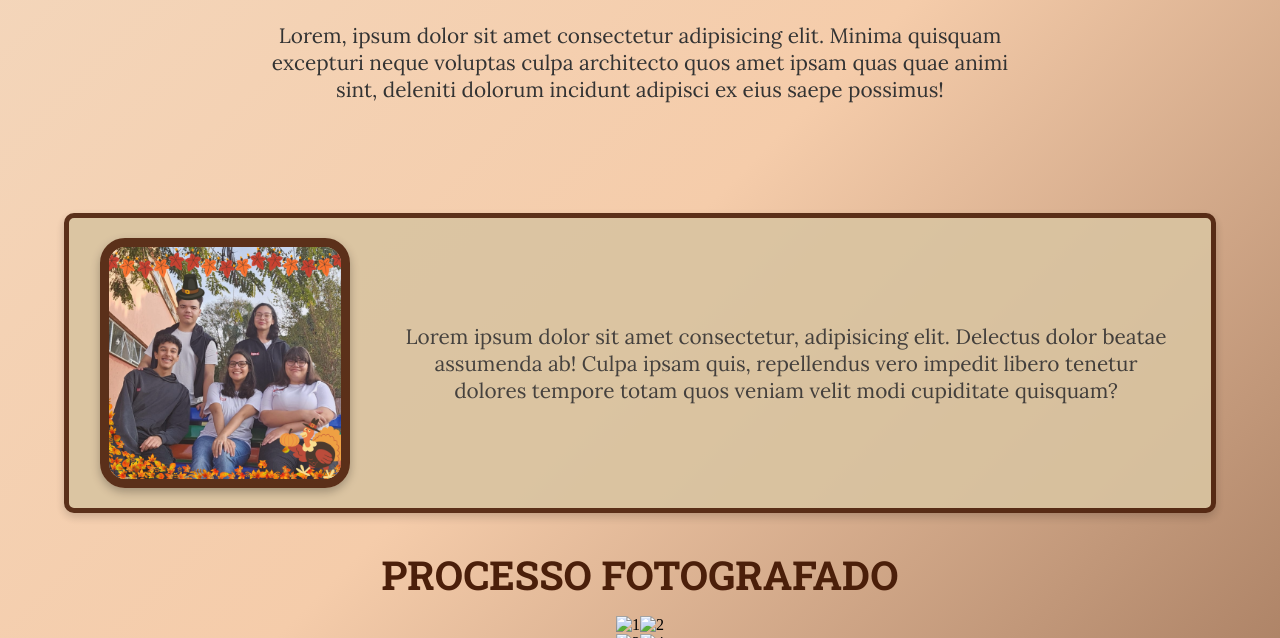
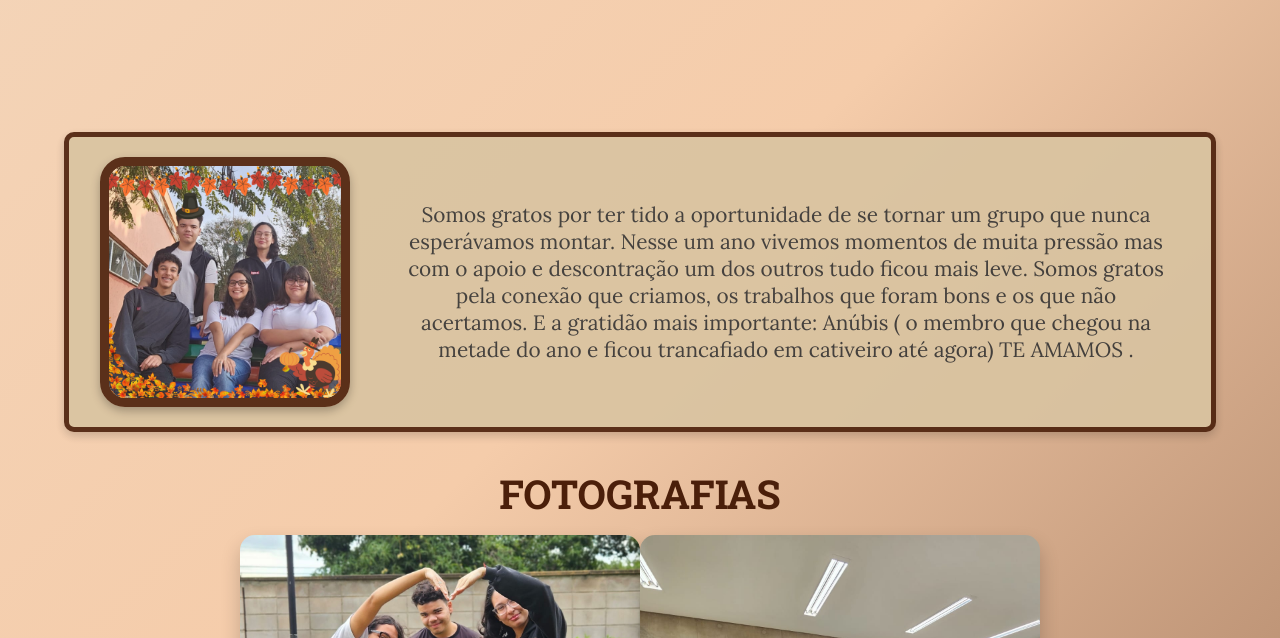
Before and after one commit to JuanMOLopes/projeto-thanksgiving-day, a plain HTML site: page frontend/src/pages/grupo.html in a window 1280 px wide. Shown: the part 314-952 px from the top of the page. Drawn offline with nearby package versions, Linux system fonts and the light colour scheme.

Commit message:
add imgs

```diff
--- a/frontend/src/css/style.css
+++ b/frontend/src/css/style.css
@@ -143,6 +143,19 @@ a:hover {
   width: 60vw;
 }
 
+.container1 img{
+  width: 400px;
+  height: 400px;
+  object-fit: cover;
+  border-radius: 15px;
+  box-shadow: 0 10px 20px rgba(0, 0, 0, 0.2);
+  transition: transform 0.7s ease, box-shadow 0.3s ease;
+}
+.container1 img:hover{
+  transform: scale(1.15);
+  box-shadow: 0 15px 30px rgba(0, 0, 0, 0.3);
+}
+
 .container2 {
   width: 90vw;
   gap: 20px;
--- a/frontend/src/pages/grupo.html
+++ b/frontend/src/pages/grupo.html
@@ -28,27 +28,27 @@
 
     <section class="container1 column">
         <h2>Agradecimentos</h2>
-        <p>Lorem, ipsum dolor sit amet consectetur adipisicing elit. Minima quisquam excepturi neque voluptas culpa
-            architecto quos amet ipsam quas quae animi sint, deleniti dolorum incidunt adipisci ex eius saepe possimus!
+        <p>
         </p>
     </section>
 
     <section class="container2 row">
         <img src="../img/Foto grupo.png" alt="Imagem">
-        <p>Lorem ipsum dolor sit amet consectetur, adipisicing elit. Delectus dolor beatae assumenda ab! Culpa ipsam
-            quis, repellendus vero impedit libero tenetur dolores tempore totam quos veniam velit modi cupiditate
-            quisquam?</p>
+        <p> Somos gratos por ter tido a oportunidade de se tornar um grupo que nunca esperávamos montar.
+            Nesse um ano vivemos momentos de muita pressão mas com o apoio e descontração um dos outros tudo ficou mais leve.
+            Somos gratos pela conexão que criamos, os trabalhos que foram bons e os que não acertamos.
+            E a gratidão mais importante: Anúbis ( o membro que chegou na metade do ano e ficou trancafiado em cativeiro até agora) TE AMAMOS .</p>
     </section>
 
     <section class="container1 column">
-        <h2>Processo fotografado</h2>
+        <h2>Fotografias</h2>
         <section class="row">
-            <img src="" alt="1">
-            <img src="" alt="2">
+            <img src="../img/grupo1.jpg" alt="1">
+            <img src="../img/Grupo2.jpg" alt="2">
         </section>
         <section class="row">
-            <img src="" alt="3">
-            <img src="" alt="4">
+            <img src="../img/grupo3.jpg" alt="3">
+            <img src="../img/grupo4.jpg" alt="4">
         </section>
     </section>
 
```
Also changed, not shown: frontend/src/img/Grupo2.jpg (added), frontend/src/img/grupo1.jpg (added), frontend/src/img/grupo3.jpg (added), frontend/src/img/grupo4.jpg (added).
